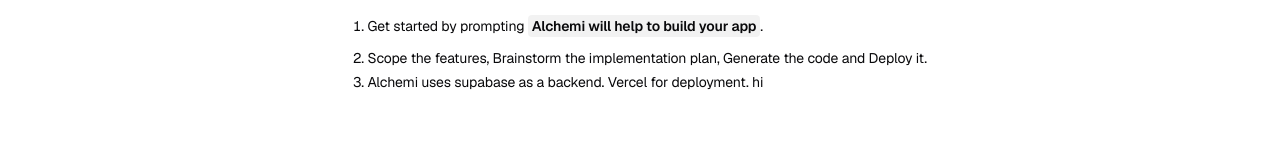
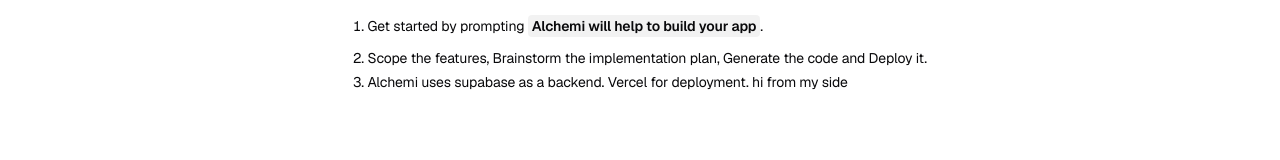
Before and after one commit to abhishek-zen/scaling-engine, a Next.js app: page / in a window 1280 px wide. Shown: the part 314-474 px from the top of the page. Built offline with nearby package versions, Linux system fonts and the light colour scheme; no server answers.

Commit message:
hi from my side

```diff
--- a/src/app/page.tsx
+++ b/src/app/page.tsx
@@ -18,7 +18,7 @@
             Scope the features, Brainstorm the implementation plan, Generate the code and Deploy it.
           </li>
           <li className="tracking-[-.01em]">
-            Alchemi uses supabase as a backend. Vercel for deployment. hi
+            Alchemi uses supabase as a backend. Vercel for deployment. hi from my side
           </li>
         </ol>
         {/* Need to remove this section once application generation Begins  ----START SECTION----*/}
```
